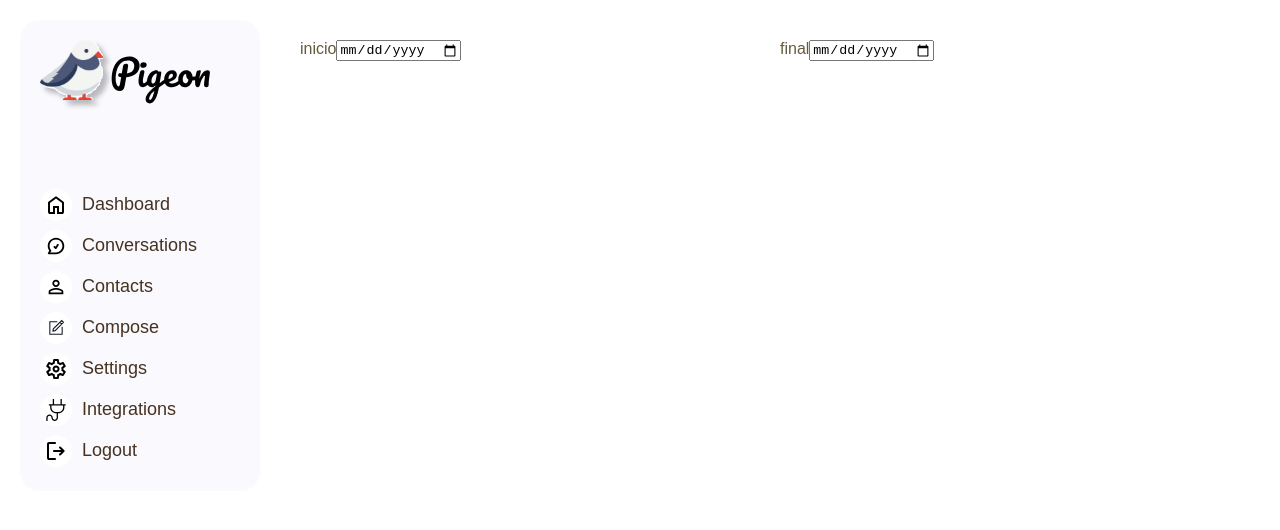
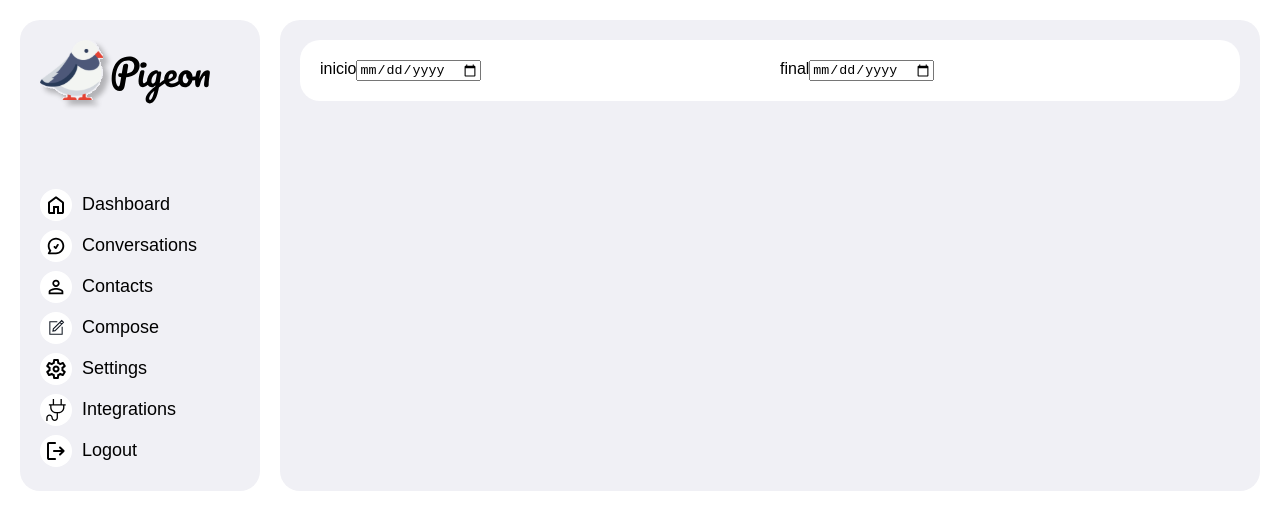
Before and after one commit to jorgerocha10/Pigeon-App-front-end, a React (Vite) app in the folder pigeon/: page / in a window 1280 px wide. Shown: the top 530 px of the page. Built offline with nearby package versions, Linux system fonts and the light colour scheme; no server answers.

Commit message:
Adicao de novas cores

```diff
--- a/pigeon/src/main.css
+++ b/pigeon/src/main.css
@@ -1,9 +1,13 @@
 html {
-  --color-1: #463220;
-  --color-2: #66593c;
   --color-3: #eceadd;
   --color-4: #f7f8f5;
   --color-5: #ffffff;
+  --color-6: #4f5876;
+  --color-7: #2f6788;
+  --color-8: #7b7575;
+  --color-9: #de8074;
+  --color-10: #F0F0F5;
+  --color-11: #003B4A;
   --background-color: #F9F9FE;
   --gap-s: 0.625rem;
   --gap: 1.25rem;
@@ -66,7 +70,7 @@
 }
 
 .bg-3 {
-  background: var(--background-color);
+  background: var(--color-10);
 }
 
 .bg-4 {
@@ -75,6 +79,12 @@
 
 .bg-5 {
   background: var(--color-5);
+}
+
+.main{
+  background: var(--color-10);
+  padding: var(--gap);
+  border-radius: var(--gap);
 }
 
 .container {
```
